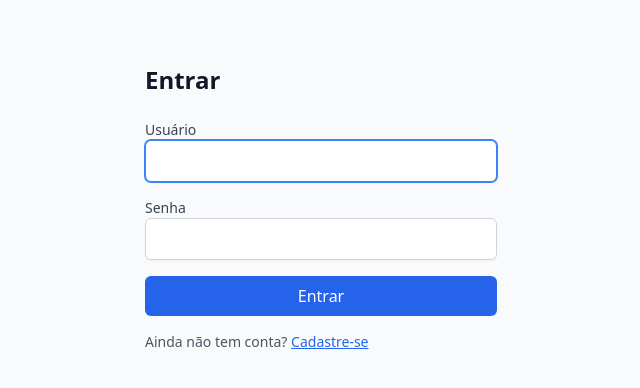
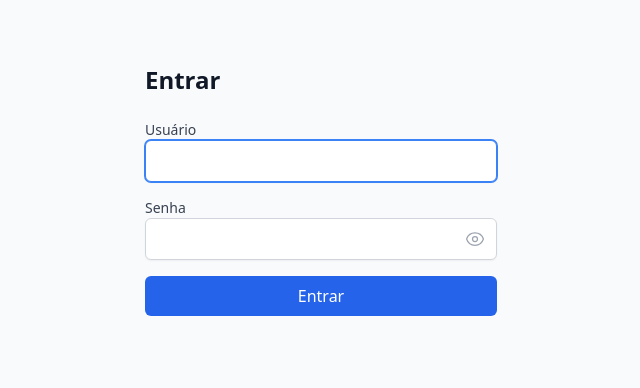
Before and after one commit to leonadito/agipages, a Django app: page /accounts/login/ in a window 1280 px wide. Shown: the top 388 px of the page, without its empty margins (319-959 px from the left). Run offline with Django 5.2, Linux system fonts and the light colour scheme; tables that the repository leaves empty hold one stand-in row (values such as "Sample post"); style sheets or scripts are compiled from the project's sources; some libraries are stand-ins or nearby versions.

Commit message:
Adiciona botao de exibir/ocultar senha e remove link de cadastro na tela de login
Co-Authored-By: Claude Sonnet 5 <noreply@anthropic.com>

```diff
--- a/templates/registration/login.html
+++ b/templates/registration/login.html
@@ -1,14 +1,38 @@
 {% extends "base.html" %}
 {% block title %}Entrar{% endblock %}
+{% block extra_head %}
+<style>
+    #id_password { padding-right: 2.5rem; }
+</style>
+{% endblock %}
 {% block content %}
-<div class="mx-auto max-w-sm px-4 py-16">
+<div class="mx-auto max-w-sm px-4 py-16" x-data="{ showPassword: false }">
     <h1 class="text-2xl font-semibold mb-6">Entrar</h1>
     <form method="post" class="space-y-4">
         {% csrf_token %}
         {% for field in form %}
         <div>
             <label class="block text-sm font-medium text-gray-700" for="{{ field.id_for_label }}">{{ field.label }}</label>
+            {% if field.name == 'password' %}
+            <div class="relative">
+                {{ field }}
+                <button type="button"
+                        @click="showPassword = !showPassword; $el.previousElementSibling.type = showPassword ? 'text' : 'password'"
+                        class="absolute inset-y-0 right-0 flex items-center px-3 text-gray-400 hover:text-gray-600"
+                        :aria-label="showPassword ? 'Ocultar senha' : 'Exibir senha'"
+                        tabindex="-1">
+                    <svg x-show="!showPassword" xmlns="http://www.w3.org/2000/svg" class="h-5 w-5" viewBox="0 0 24 24" fill="none" stroke="currentColor" stroke-width="1.5">
+                        <path stroke-linecap="round" stroke-linejoin="round" d="M2.036 12.322a1.012 1.012 0 010-.639C3.423 7.51 7.36 4.5 12 4.5c4.638 0 8.573 3.007 9.963 7.178.07.207.07.431 0 .639C20.577 16.49 16.64 19.5 12 19.5c-4.638 0-8.573-3.007-9.963-7.178z" />
+                        <path stroke-linecap="round" stroke-linejoin="round" d="M15 12a3 3 0 11-6 0 3 3 0 016 0z" />
+                    </svg>
+                    <svg x-show="showPassword" xmlns="http://www.w3.org/2000/svg" class="h-5 w-5" viewBox="0 0 24 24" fill="none" stroke="currentColor" stroke-width="1.5">
+                        <path stroke-linecap="round" stroke-linejoin="round" d="M3.98 8.223A10.477 10.477 0 001.934 12C3.226 16.338 7.244 19.5 12 19.5c.993 0 1.953-.138 2.863-.395M6.228 6.228A10.45 10.45 0 0112 4.5c4.756 0 8.773 3.162 10.065 7.498a10.523 10.523 0 01-4.293 5.774M6.228 6.228L3 3m3.228 3.228l3.65 3.65m7.894 7.894L21 21m-3.228-3.228l-3.65-3.65m0 0a3 3 0 10-4.243-4.243m4.242 4.242L9.88 9.88" />
+                    </svg>
+                </button>
+            </div>
+            {% else %}
             {{ field }}
+            {% endif %}
             {% for error in field.errors %}
             <p class="mt-1 text-sm text-red-600">{{ error }}</p>
             {% endfor %}
@@ -19,8 +43,5 @@
         {% endif %}
         <button type="submit" class="w-full rounded-md bg-blue-600 px-4 py-2 text-white hover:bg-blue-500">Entrar</button>
     </form>
-    <p class="mt-4 text-sm text-gray-600">
-        Ainda não tem conta? <a class="text-blue-600 underline" href="{% url 'accounts:signup' %}">Cadastre-se</a>
-    </p>
 </div>
 {% endblock %}
```
